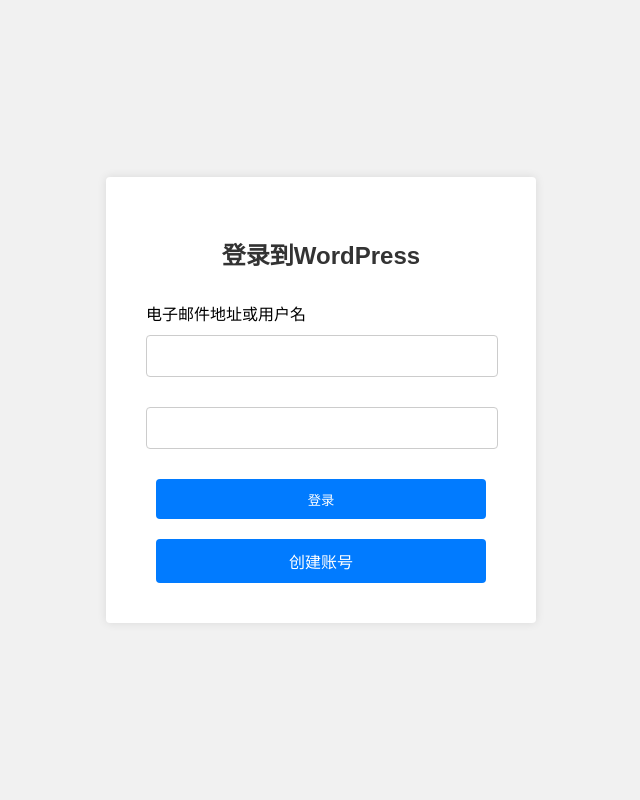
After one commit to SitriCC/WebAss2, a PHP site: page /Login.html in a window 1280 px wide. The commit adds this page. Shown: the whole page, without its empty margins (319-959 px from the left). Run offline with PHP 8.4, Linux system fonts and the light colour scheme.

Commit message:
no message

```diff
--- /dev/null
+++ b/Login.css
@@ -0,0 +1,78 @@
+body, html {
+    margin: 0;
+    padding: 0;
+    width: 100%;
+    height: 100%;
+    overflow-x: hidden;
+    font-family: Arial, sans-serif;
+    background-color: #f1f1f1;
+}
+
+.login {
+    display: flex;
+    justify-content: center;
+    align-items: center;
+    height: 100vh;
+    background-color: transparent;
+}
+
+.log-text {
+    width: 350px;
+    padding: 40px;
+    box-shadow: 0 0 10px rgba(0, 0, 0, 0.1);
+    border-radius: 4px;
+    text-align: center;
+    background-color: #fff;
+    margin: auto;
+}
+
+.log-text h2 {
+    color: #333;
+    margin-bottom: 30px;
+}
+
+.log-text label {
+    display: block;
+    margin-bottom: 10px;
+    text-align: left;
+}
+
+.log-text input {
+    width: calc(100% - 20px);
+    height: 40px;
+    margin-bottom: 20px;
+    border: 1px solid #ccc;
+    border-radius: 4px;
+    padding: 0 10px;
+}
+
+.log-text button {
+    width: calc(100% - 20px);
+    height: 40px;
+    border: none;
+    border-radius: 4px;
+    background-color: #017bff;
+    color: white;
+    margin-top: 10px;
+    cursor: pointer;
+}
+
+.log-text button:hover {
+    background-color: #0056b3;
+}
+
+.log-text a.create {
+    display: inline-block;
+    width: calc(100% - 20px);
+    padding: 10px 0;
+    margin-top: 20px;
+    background-color: #017bff;
+    color: white;
+    text-decoration: none;
+    border-radius: 4px;
+    box-sizing: border-box;
+}
+
+.log-text a.create:hover {
+    background-color: #0056b3;
+}
--- /dev/null
+++ b/Login.html
@@ -0,0 +1,21 @@
+<!DOCTYPE html>
+<html lang="en">
+<head>
+    <meta charset="UTF-8">
+    <title>Login</title>
+    <link rel="stylesheet" href="Login.css">
+</head>
+<body>
+<div class="login">
+    <div class="log-text">
+        <h2>登录到WordPress</h2>
+        <label for="user-name">电子邮件地址或用户名</label>
+        <input id="user-name" type="text">
+        <label for="user-password"></label>
+        <input id="user-password" type="password">
+        <button type="submit" id="submit">登录</button>
+        <a href="http://example.com" class="create">创建账号</a>
+    </div>
+</div>
+</body>
+</html>
--- a/index.css
+++ b/index.css
@@ -3,8 +3,8 @@ body, html {
     padding: 0;
     width: 100%;
     height: 100%;
-    overflow-x: hidden; /* 防止页面整体水平滚动 */
-
+    overflow-x: hidden;
+    font-family: Arial, sans-serif;
 }
 
 nav {
```
Also changed, not shown: Create.html (added, +10 -0 lines).
